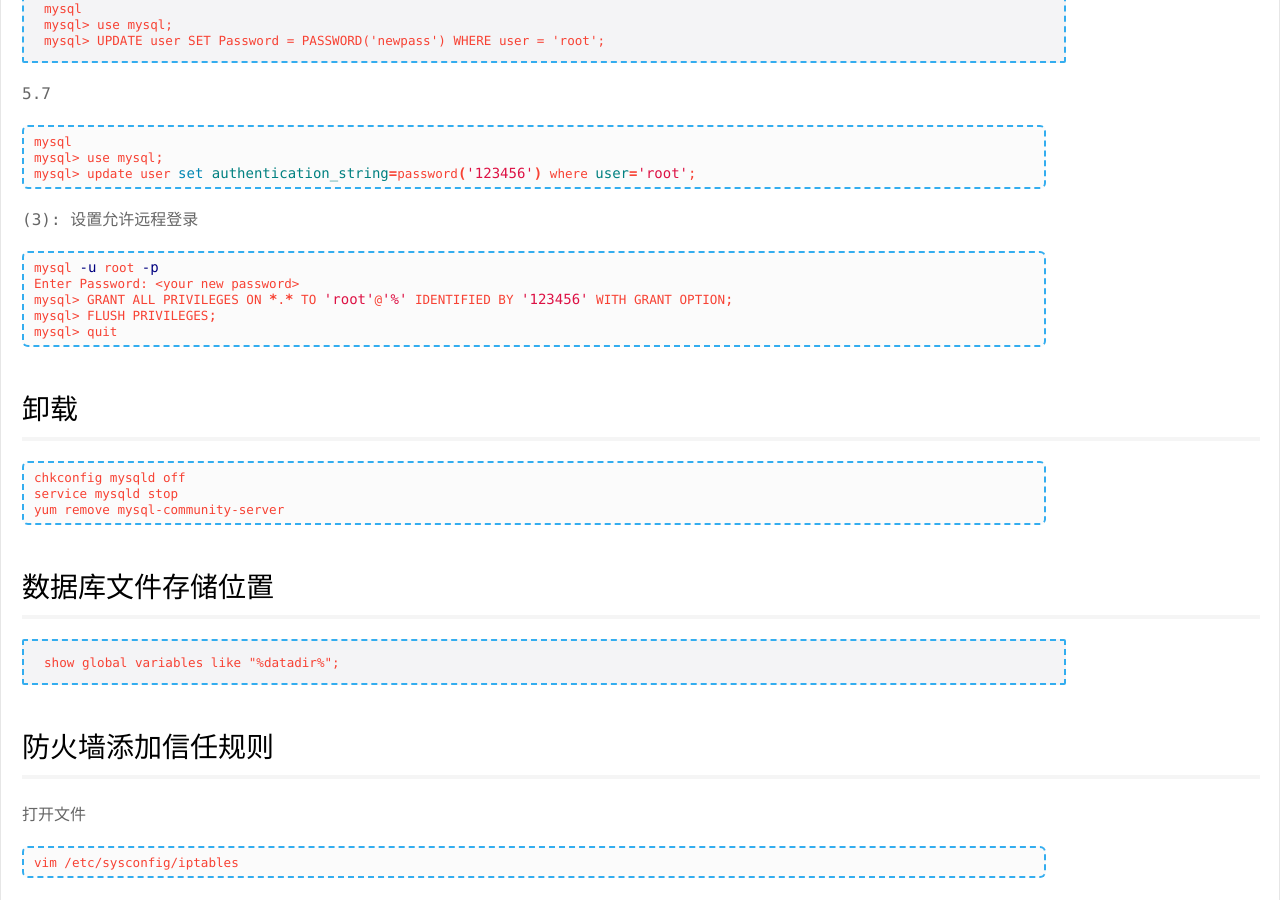
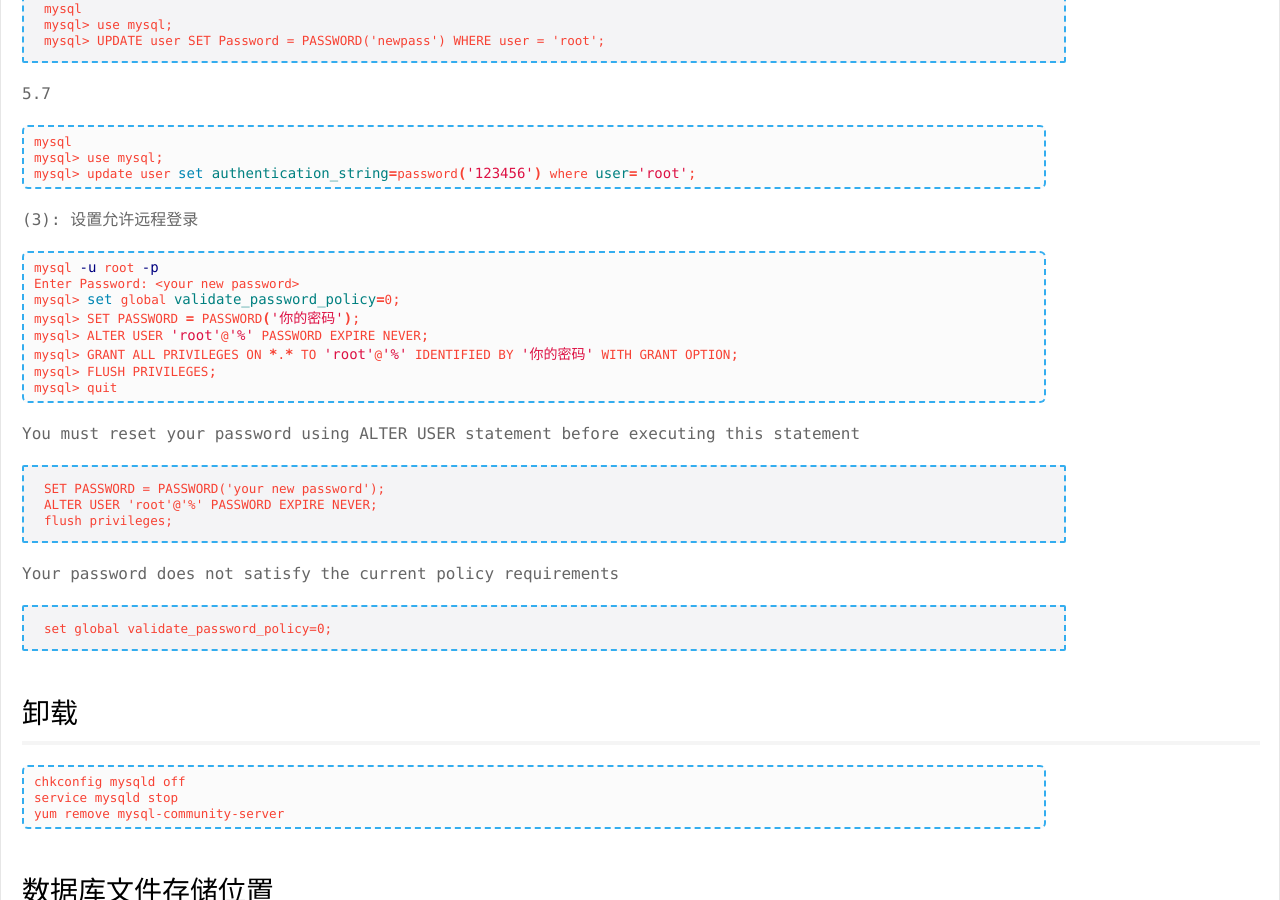
Before and after one commit to psvmc/myblog_jekyll, a Jekyll site: the page built from _posts/2018-06-25-mysql-tips.md, in a window 1280 px wide and 900 px high, scrolled down 3291 px. Built offline with Jekyll 4.4.1, drawn with Linux system fonts in a browser that asks for light colours; comment, search, counter and statistics services are not loaded.

Commit message:
文章更新

````diff
--- a/_posts/2018-06-25-mysql-tips.md
+++ b/_posts/2018-06-25-mysql-tips.md
@@ -171,9 +171,30 @@
 ```bash
 mysql -u root -p
 Enter Password: <your new password>
-mysql> GRANT ALL PRIVILEGES ON *.* TO 'root'@'%' IDENTIFIED BY '123456' WITH GRANT OPTION;
+mysql> set global validate_password_policy=0;
+mysql> SET PASSWORD = PASSWORD('你的密码');
+mysql> ALTER USER 'root'@'%' PASSWORD EXPIRE NEVER;
+mysql> GRANT ALL PRIVILEGES ON *.* TO 'root'@'%' IDENTIFIED BY '你的密码' WITH GRANT OPTION;
 mysql> FLUSH PRIVILEGES;
 mysql> quit
+```
+
+
+
+You must reset your password using ALTER USER statement before executing this statement
+
+```mysql
+SET PASSWORD = PASSWORD('your new password');
+ALTER USER 'root'@'%' PASSWORD EXPIRE NEVER;
+flush privileges;
+```
+
+
+
+Your password does not satisfy the current policy requirements
+
+```mysql
+set global validate_password_policy=0;
 ```
 
 
````
